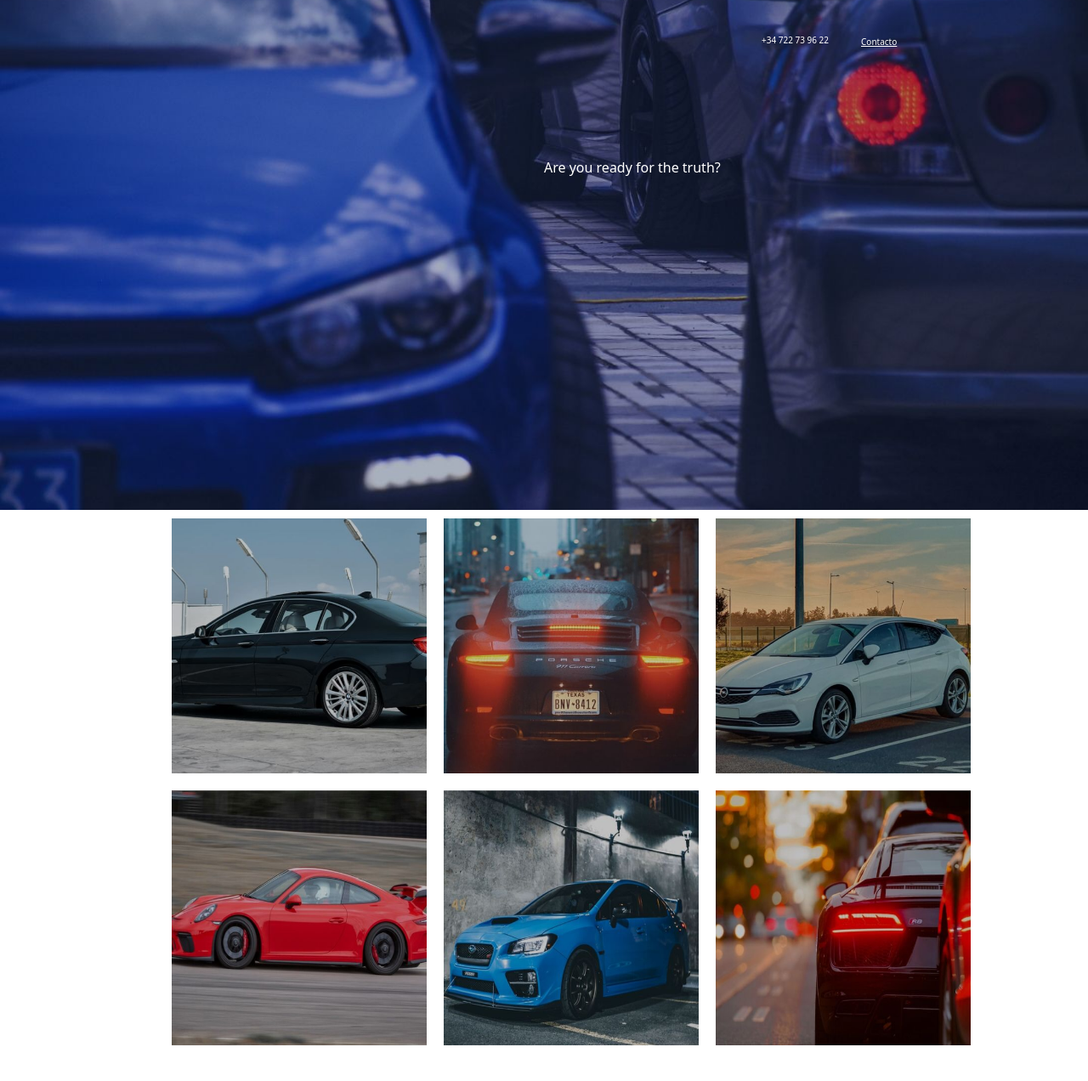
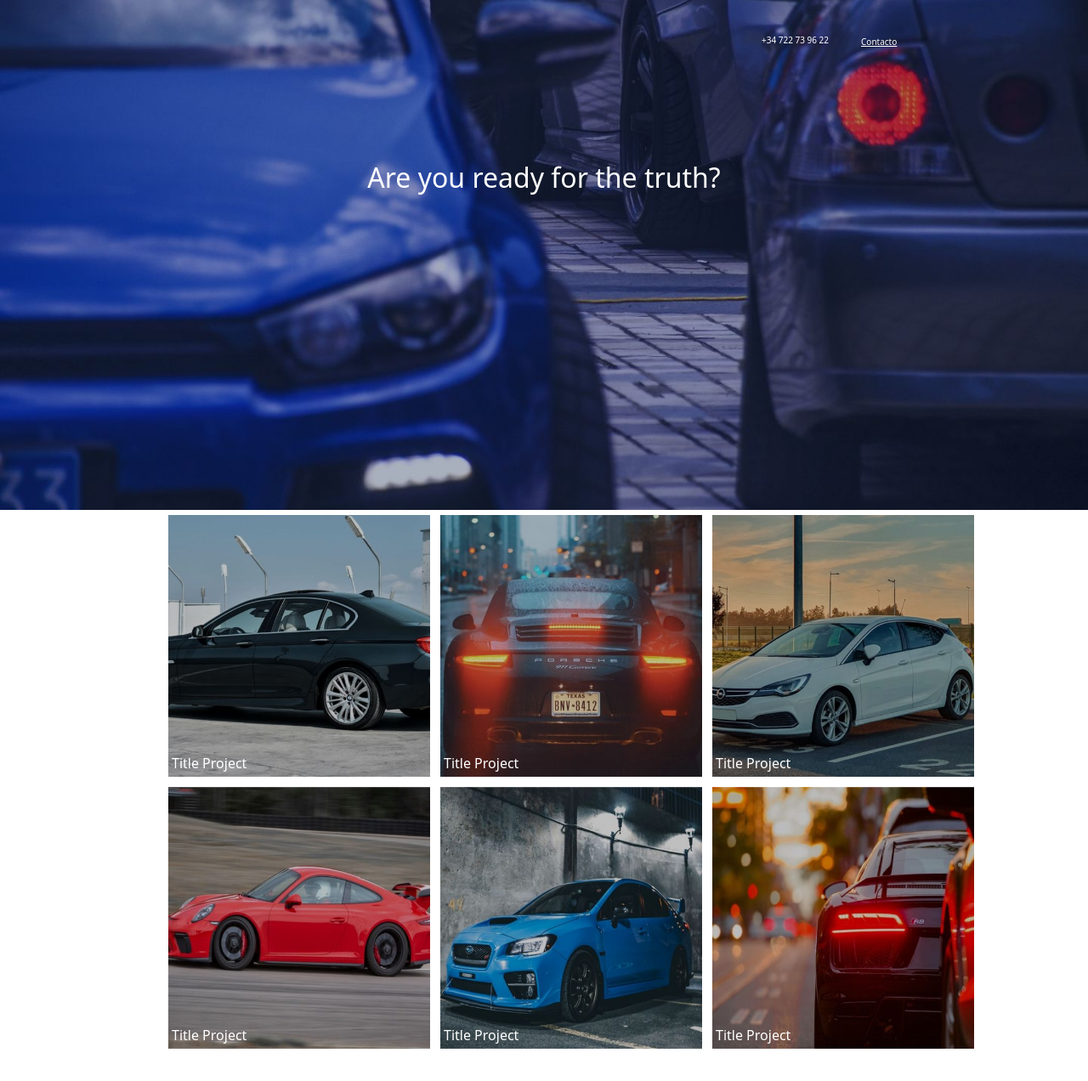
Before and after one commit to JuanCaminaLorenzo/turbotest, a React (Create React App) app: page / in a window 1280 px wide. Shown: the top 1272 px of the page at 85% size. Built offline with nearby package versions, Linux system fonts and the light colour scheme.

Commit message:
grid-acabado

```diff
--- a/src/App.js
+++ b/src/App.js
@@ -48,22 +48,38 @@ const App = () => (
 
       <section className={styles.contenedorGrid}>
         <div className={styles.subcontenedorGrid2}>
+          <div className={styles.contenedor3}>
             <div className={styles.item}><img src={imagen3} /></div>
+            <div className={styles.textoencima}>Title Project</div>
+          </div>
 
 
+          <div className={styles.contenedor3}>
             <div className={styles.item}><img src={imagen4} /></div>
+            <div className={styles.textoencima}>Title Project</div>
+          </div>
+
+          <div className={styles.contenedor3}>
+            <div className={styles.item}><img src={imagen5} /></div>
+            <div className={styles.textoencima}>Title Project</div>
+          </div>
 
 
-            <div className={styles.item}><img src={imagen5} /></div>
+          <div className={styles.contenedor3}>
+            <div className={styles.item}><img src={imagen6} /></div>
+            <div className={styles.textoencima}>Title Project</div>
+          </div>
 
 
-            <div className={styles.item}><img src={imagen6} /></div>
+          <div className={styles.contenedor3}>
+            <div className={styles.item}><img src={imagen7} /></div>
+            <div className={styles.textoencima}>Title Project</div>
+          </div>
 
-
-            <div className={styles.item}><img src={imagen7} /></div>
-
-
+          <div className={styles.contenedor3}>
             <div className={styles.item}><img src={imagen8} /></div>
+            <div className={styles.textoencima}>Title Project</div>
+          </div>
         </div>
       </section>
 
--- a/src/styles.module.css
+++ b/src/styles.module.css
@@ -11,12 +11,13 @@
 
 .titulo{
 color: white;
-
+text-align: center;
+margin-top: 10%;
+font-size:xx-large;
 }
 
 .contenedor2{
-  margin-top: 10%;
-  margin-left: 50%;
+ width: 100%;
 }
 
 
@@ -92,7 +93,6 @@ color: white;
 
   .contenedorGrid{
    width: 100%;
-
   }
 
   .subcontenedorGrid2{
@@ -102,17 +102,30 @@ color: white;
     margin-left: 15%;
     align-items: center;
 
+
+
   }
 
   .item{
-
-
 
   }
 
   .item img{
     width: 320px;
-    padding: 3%;
+    padding: 2%;
     object-fit: cover;
 
   }
+
+  .contenedor3{
+    position: relative;
+    display: inline-block;
+    text-align: center;
+  }
+
+  .textoencima{
+    position: absolute;
+    bottom: 10px;
+    left: 10px;
+    color: white;
+  }
```
